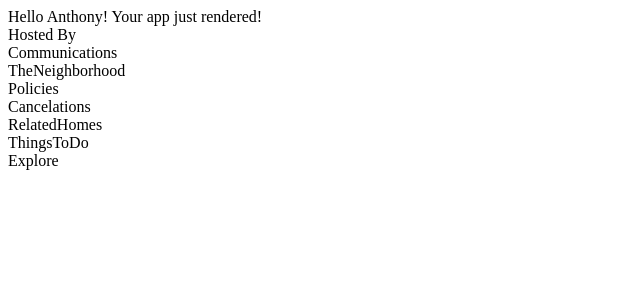
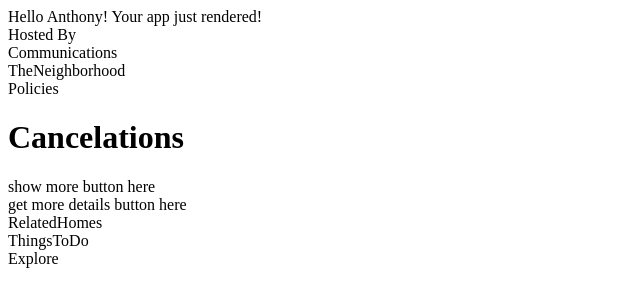
Before and after one commit to cloudstay/anthonysServiceModules, a React app: page / in a window 1280 px wide. Shown: the top 306 px of the page, without its empty margins (0-640 px from the left). Built offline with nearby package versions, Linux system fonts and the light colour scheme; no server answers; the HTML template or start-up script is replaced by a standard one.

Commit message:
render cancelations component element

```diff
--- a/client/src/components/Cancelations.jsx
+++ b/client/src/components/Cancelations.jsx
@@ -10,7 +10,12 @@ class Cancelations extends React.Component {
 
     render(){
       return(
-        <div>Cancelations</div>
+        <div>
+          <h1>Cancelations</h1>
+          <div>{this.props.policyDiagram}</div>
+          <div>show more button here</div>
+          <div>get more details button here</div>
+        </div>
       )
     }
 }
```
